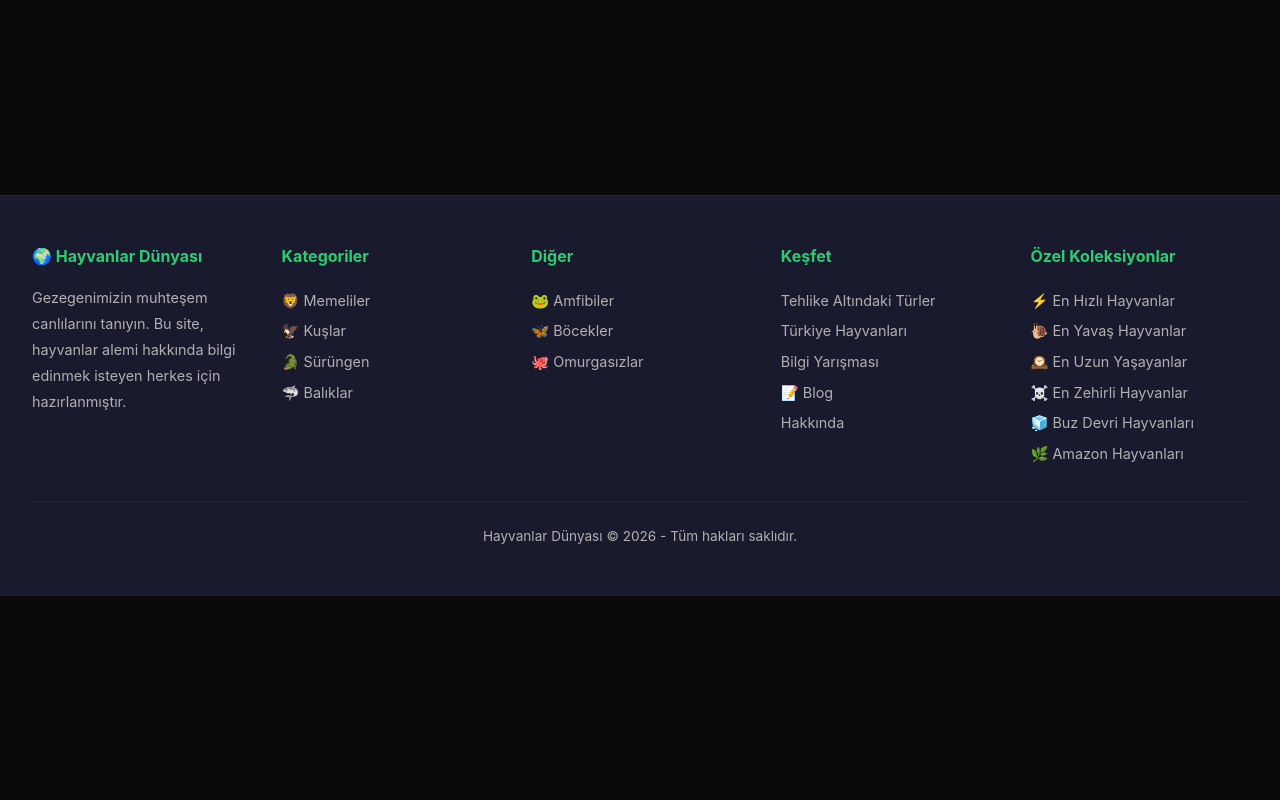
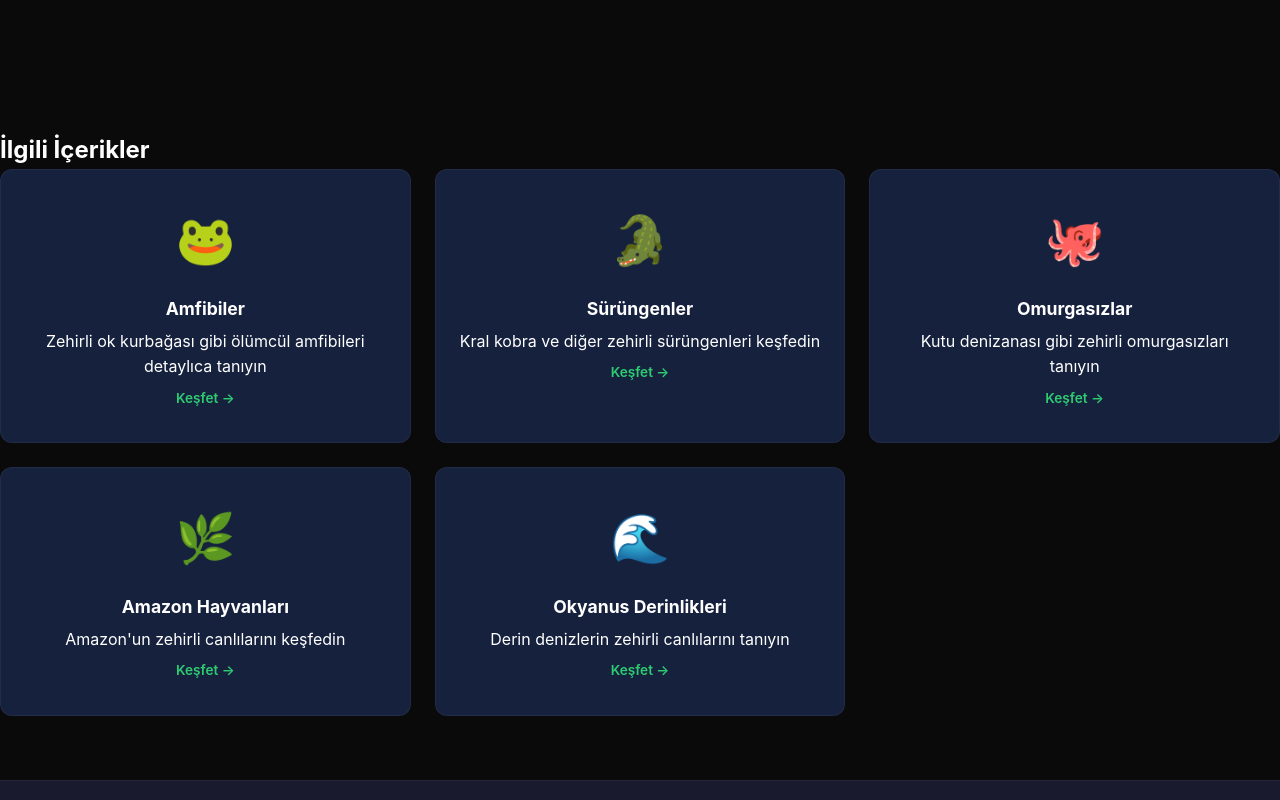
Before and after one commit to serhatramay/hayvanlar-dunyasi, a plain HTML site: page en-zehirli-hayvanlar.html in a window 1280 px wide. Shown: the part 1820-2620 px from the top of the page. Before the commit the page ends 2416 px from the top, so only its background shows below. Drawn offline with Linux system fonts and the light colour scheme.

Commit message:
Update en-zehirli-hayvanlar.html

```diff
--- a/en-zehirli-hayvanlar.html
+++ b/en-zehirli-hayvanlar.html
@@ -234,6 +234,43 @@
     </div>
   </div>
 
+  <!-- İLGİLİ İÇERİKLER -->
+  <section class="ilgili-icerikler">
+    <h2>İlgili İçerikler</h2>
+    <div class="related-grid">
+      <a href="amfibiler.html" class="related-card">
+        <span class="related-emoji">🐸</span>
+        <h4>Amfibiler</h4>
+        <p>Zehirli ok kurbağası gibi ölümcül amfibileri detaylıca tanıyın</p>
+        <span class="related-card-link">Keşfet →</span>
+      </a>
+      <a href="surungen.html" class="related-card">
+        <span class="related-emoji">🐊</span>
+        <h4>Sürüngenler</h4>
+        <p>Kral kobra ve diğer zehirli sürüngenleri keşfedin</p>
+        <span class="related-card-link">Keşfet →</span>
+      </a>
+      <a href="omurgasizlar.html" class="related-card">
+        <span class="related-emoji">🐙</span>
+        <h4>Omurgasızlar</h4>
+        <p>Kutu denizanası gibi zehirli omurgasızları tanıyın</p>
+        <span class="related-card-link">Keşfet →</span>
+      </a>
+      <a href="amazon-hayvanlari.html" class="related-card">
+        <span class="related-emoji">🌿</span>
+        <h4>Amazon Hayvanları</h4>
+        <p>Amazon'un zehirli canlılarını keşfedin</p>
+        <span class="related-card-link">Keşfet →</span>
+      </a>
+      <a href="okyanus-derinlikleri.html" class="related-card">
+        <span class="related-emoji">🌊</span>
+        <h4>Okyanus Derinlikleri</h4>
+        <p>Derin denizlerin zehirli canlılarını tanıyın</p>
+        <span class="related-card-link">Keşfet →</span>
+      </a>
+    </div>
+  </section>
+
   <!-- FOOTER -->
   <footer class="footer">
     <div class="footer-content">
@@ -277,6 +314,16 @@
           <li><a href="en-zehirli-hayvanlar.html">☠️ En Zehirli Hayvanlar</a></li>
           <li><a href="buz-devri-hayvanlari.html">🧊 Buz Devri Hayvanları</a></li>
           <li><a href="amazon-hayvanlari.html">🌿 Amazon Hayvanları</a></li>
+          <li><a href="kutup-hayvanlari.html">❄️ Kutup Hayvanları</a></li>
+          <li><a href="afrika-hayvanlari.html">🌍 Afrika Hayvanları</a></li>
+          <li><a href="okyanus-derinlikleri.html">🌊 Okyanus Derinlikleri</a></li>
+          <li><a href="hayvan-gocleri.html">🦅 Hayvan Göçleri</a></li>
+          <li><a href="hayvan-kamufaji.html">🦎 Hayvan Kamuflajı</a></li>
+          <li><a href="en-zeki-hayvanlar.html">🧠 En Zeki Hayvanlar</a></li>
+          <li><a href="gece-avcilari.html">🌙 Gece Avcıları</a></li>
+          <li><a href="en-buyuk-hayvanlar.html">🐘 En Büyük Hayvanlar</a></li>
+          <li><a href="en-kucuk-hayvanlar.html">🐁 En Küçük Hayvanlar</a></li>
+          <li><a href="nesli-tukenen-hayvanlar.html">💀 Nesli Tükenen Hayvanlar</a></li>
         </ul>
       </div>
     </div>
```
